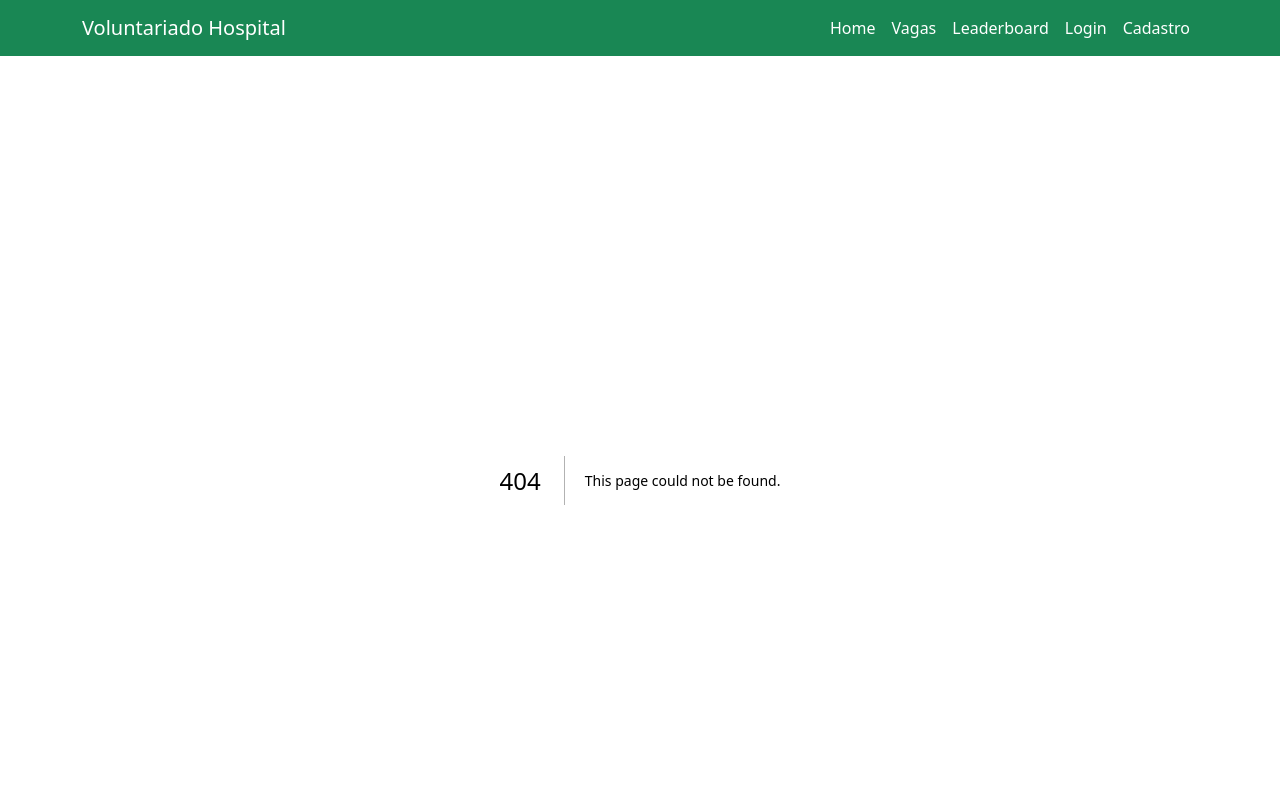
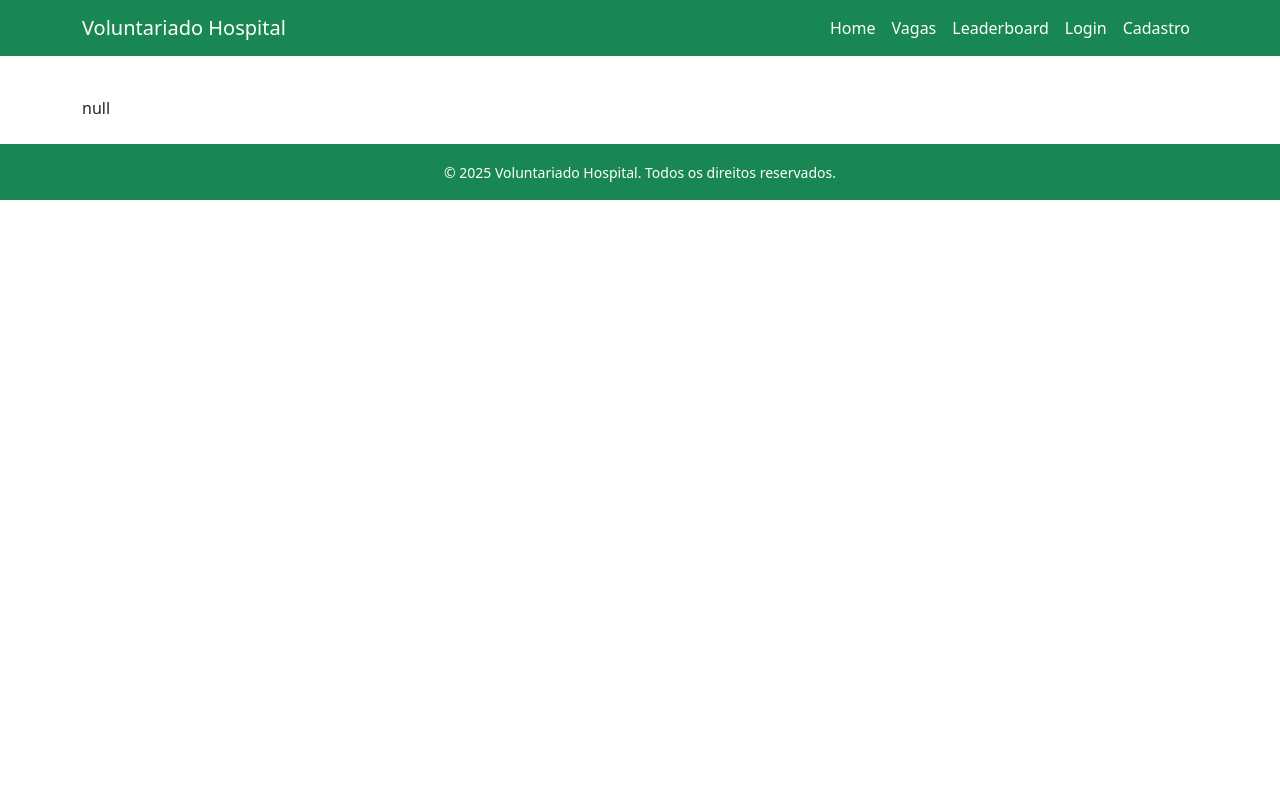
Before and after one commit to felipe-lima-flooxai/projeto-hospital-frontend, a Next.js app: page /vagas in a window 1280 px wide. Before the commit this address had no page. Shown: the top 800 px of the page. Built offline with nearby package versions, Linux system fonts and the light colour scheme.

Commit message:
refactor: Login now using useContext

```diff
--- a/package.json
+++ b/package.json
@@ -12,6 +12,7 @@
     "@types/bootstrap": "^5.2.10",
     "axios": "^1.9.0",
     "bootstrap": "^5.3.6",
+    "cookies-next": "^6.0.0",
     "next": "15.3.2",
     "react": "^19.0.0",
     "react-bootstrap": "^2.10.10",
--- a/src/app/layout.tsx
+++ b/src/app/layout.tsx
@@ -2,6 +2,8 @@
 
 import 'bootstrap/dist/css/bootstrap.min.css';
 import { Navbar, Container, Nav } from 'react-bootstrap';
+import { AuthProvider } from '@/context/AuthContext';
+import Link from 'next/link';
 //layoutzinho básico usando vários componentes prontos de bootstrap
 
 export default function RootLayout({
@@ -12,18 +14,18 @@ export default function RootLayout({
   return (
     <html lang="pt-BR">
       <body >
-
+        <AuthProvider>
           <Navbar bg="success" variant="success" expand="lg">
             <Container>
               <Navbar.Brand href="/" className='text-white'>Voluntariado Hospital</Navbar.Brand>
               <Navbar.Toggle aria-controls="basic-navbar-nav" />
               <Navbar.Collapse id="basic-navbar-nav">
                 <Nav className="ms-auto" >
-                <Nav.Link href="/" className='text-white'>Home</Nav.Link>
-                <Nav.Link href="/vagas" className='text-white'>Vagas</Nav.Link>
-                <Nav.Link href="/leaderboard" className='text-white'>Leaderboard</Nav.Link>
-                <Nav.Link href="/auth/login" className='text-white'>Login</Nav.Link>
-                <Nav.Link href="/auth/signup" className='text-white'>Cadastro</Nav.Link>
+                  <Nav.Link as={Link} href="/" className='text-white'>Home</Nav.Link>
+                  <Nav.Link as={Link} href="/vagas" className='text-white'>Vagas</Nav.Link>
+                  <Nav.Link as={Link} href="/leaderboard" className='text-white'>Leaderboard</Nav.Link>
+                  <Nav.Link as={Link} href="/auth/login" className='text-white'>Login</Nav.Link>
+                  <Nav.Link as={Link} href="/auth/signup" className='text-white'>Cadastro</Nav.Link>
                 </Nav>
               </Navbar.Collapse>
             </Container>
@@ -42,6 +44,7 @@ export default function RootLayout({
               <small>&copy; 2025 Voluntariado Hospital. Todos os direitos reservados.</small>
             </Container>
           </footer>
+        </AuthProvider>
       </body>
     </html>
   );
--- /dev/null
+++ b/src/app/vagas/page.tsx
@@ -0,0 +1,12 @@
+"use client"
+import { useAuth } from "@/context/AuthContext"
+export default function vagasPage () {
+    const {user, token} = useAuth()
+
+    return (
+        <div>
+            <p>{token}</p>
+            {JSON.stringify(user)}
+        </div>
+    )
+}
--- /dev/null
+++ b/src/context/AuthContext.tsx
@@ -0,0 +1,66 @@
+'use client'
+import { createContext, useContext, useState, ReactNode } from 'react';
+//vamos lá, preciso comentar pra eu mesmo me organizar
+//esses assuntos ainda não tão 100% na minha mente
+
+/*como to usando typescript, preciso definir o tipo de user.
+    Porque a resposta do backend e inserção no contexto podem ser de qualquer tipo
+    Então aqui eu defino que vai ser DESSE tipo
+*/
+
+interface User {
+  id: string;
+  username: string;
+  email: string;
+  fullname: string;
+  isAdmin: boolean;
+  createdAt: string;
+  updatedAt: string;
+  totalPoints: number | null;
+  scolarity: string | null;
+  birthDate: string | null;
+  cpf: string | null;
+  profession: string | null;
+  adress: string | null;
+  cep: string | null;
+}
+
+//mesma coisa, uma interface pro tipo de contexto. Contextos precisam de tipagem em ts.
+interface AuthContextType {
+  token: string | null;
+  user: User | null;
+  setAuthData: (token: string, user: User) => void;
+  clearAuthData: () => void;
+}
+
+//começa como null vai ter tipo quando usuário logar
+const AuthContext = createContext<AuthContextType | undefined>(undefined);
+
+export function AuthProvider({ children }: { children: ReactNode }) {
+  const [token, setToken] = useState<string | null>(null);
+  const [user, setUser] = useState<User | null>(null);
+
+  const setAuthData = (token: string, user: User) => {
+    setToken(token);
+    setUser(user);
+  };
+
+  const clearAuthData = () => {
+    setToken(null);
+    setUser(null);
+  };
+
+  return (
+    <AuthContext.Provider value={{ token, user, setAuthData, clearAuthData }}>
+      {children}
+    </AuthContext.Provider>
+  );
+}
+
+export function useAuth() {
+  const context = useContext(AuthContext);
+  if (!context) {
+    throw new Error('useAuth deve ser usado dentro de AuthProvider');
+  }
+  return context;
+}
```
Also changed, not shown: src/app/auth/login/page.tsx (+12 -10 lines), 1 other file (tests, documents, lock files or other folders). Lines whose indentation alone changed are shown as unchanged.
